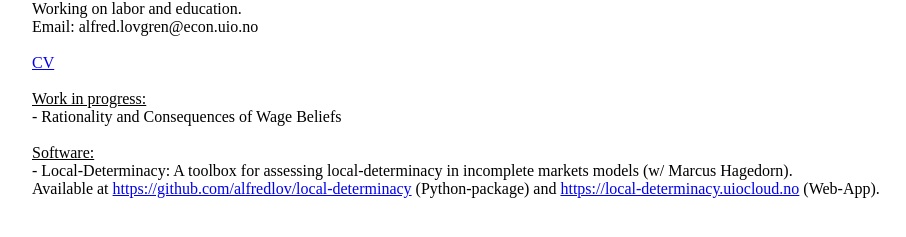
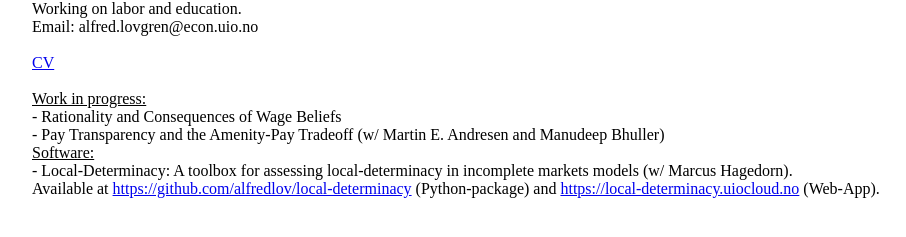
Before and after one commit to alfredlov/alfredlov.github.io, a plain HTML site: page index.html in a window 1280 px wide. Shown: the part 247-484 px from the top of the page, without its empty margins (232-1138 px from the left). Drawn offline with Linux system fonts and the light colour scheme.

Commit message:
Update index.html

```diff
--- a/index.html
+++ b/index.html
@@ -9,6 +9,7 @@ Email: alfred.lovgren@econ.uio.no<br><br>
 
 <u>Work in progress:</u> <br>
 - Rationality and Consequences of Wage Beliefs<br>
+- Pay Transparency and the Amenity-Pay Tradeoff (w/ Martin E. Andresen and Manudeep Bhuller)
 <br>
 <u>Software:</u><br>
 - Local-Determinacy: A toolbox for assessing local-determinacy in incomplete markets models (w/ Marcus Hagedorn). <br>
```
